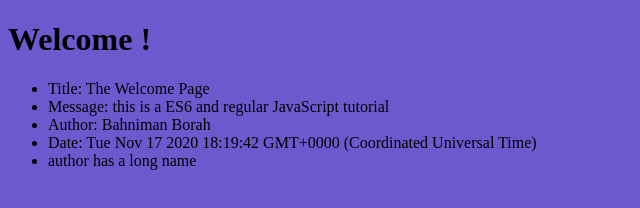
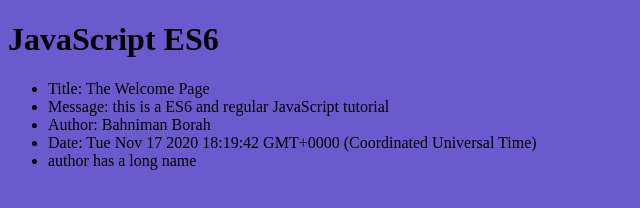
Before and after one commit to BahnimanBorah/SomeES6, a plain HTML site: page index.html in a window 1280 px wide. Shown: the whole page, without its empty margins (0-640 px from the left). Drawn offline with Linux system fonts and the light colour scheme.

Commit message:
latest addition

```diff
--- a/index.html
+++ b/index.html
@@ -8,7 +8,7 @@
     <style>body{background-color: slateblue;}</style>
 </head>
 <body>
-    <h1>Welcome !</h1>
+    <h1>JavaScript ES6</h1>
     <script src="app.js"></script>
     <script src="objects.js"></script>
     <script src="dateAndTime.js"></script>
```
Also changed, not shown: app.js (+146 -0 lines), windowObject.js (+8 -0 lines).
